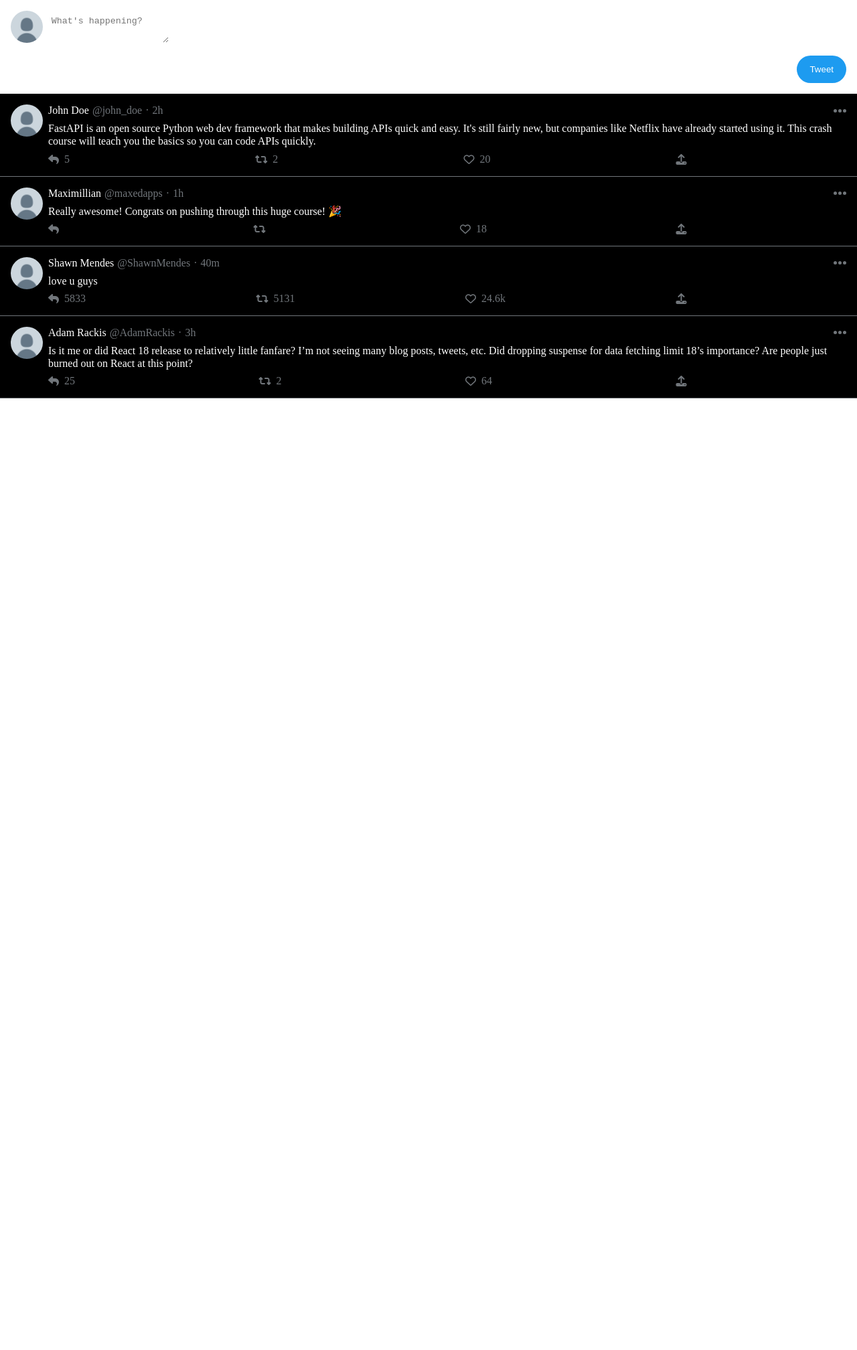
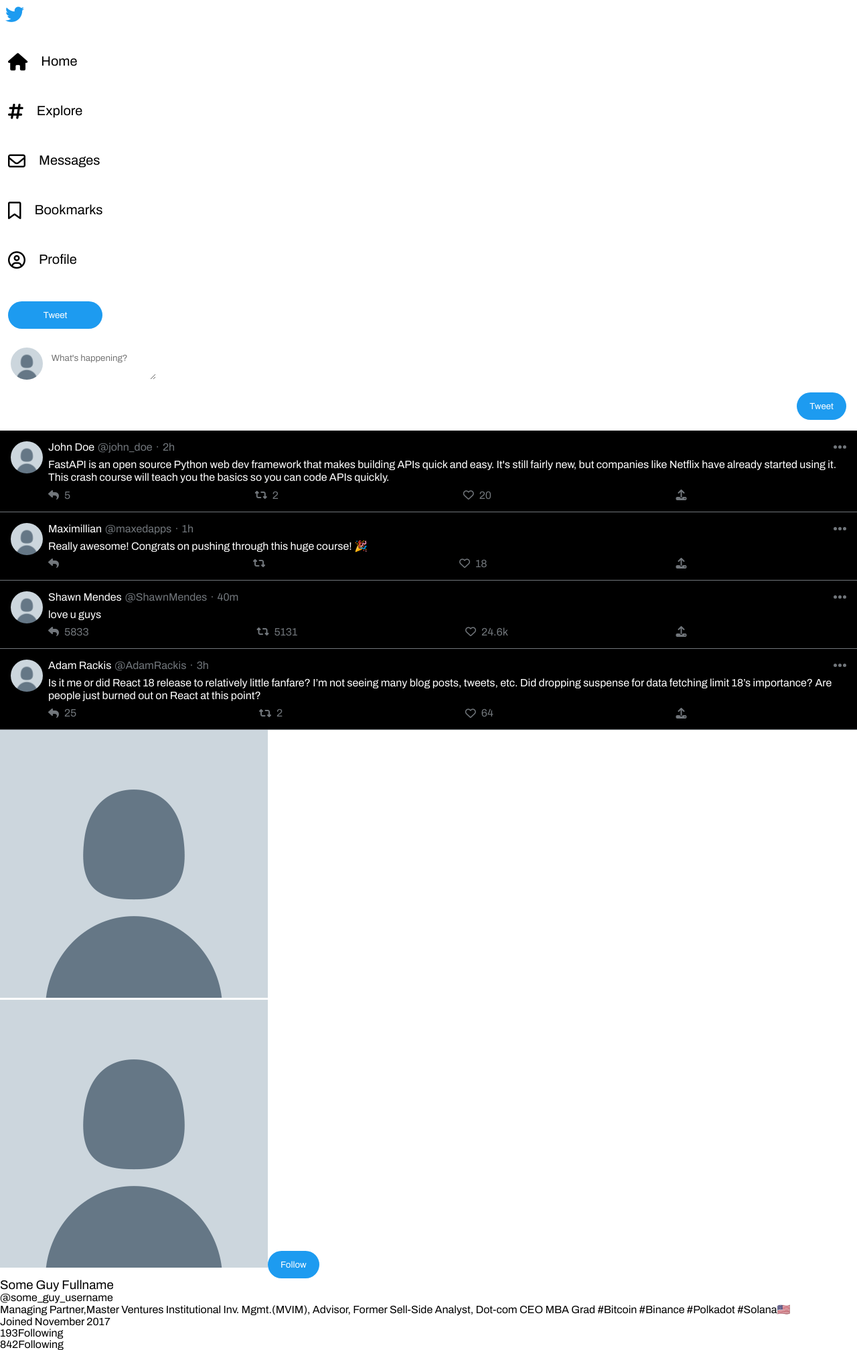
Before and after one commit to Ali-Fattahian/twitter-clone-frontend, a React (Create React App) app: page / in a window 1280 px wide. Shown: the whole page at 67% size. Before the commit the page ends 800 px from the top, so only its background shows below. Built offline with nearby package versions, Linux system fonts and the light colour scheme.

Commit message:
add navigation component and style it, add Profile comp and add new font

```diff
--- a/package.json
+++ b/package.json
@@ -8,6 +8,7 @@
     "@testing-library/user-event": "^13.5.0",
     "react": "^18.0.0",
     "react-dom": "^18.0.0",
+    "react-router-dom": "^6.3.0",
     "react-scripts": "5.0.1",
     "web-vitals": "^2.1.4"
   },
--- a/public/index.html
+++ b/public/index.html
@@ -13,6 +13,12 @@
       src="https://kit.fontawesome.com/bc2a3a5e96.js"
       crossorigin="anonymous"
     ></script>
+    <link rel="preconnect" href="https://fonts.googleapis.com" />
+    <link rel="preconnect" href="https://fonts.gstatic.com" crossorigin />
+    <link
+      href="https://fonts.googleapis.com/css2?family=Archivo&display=swap"
+      rel="stylesheet"
+    />
     <link rel="apple-touch-icon" href="%PUBLIC_URL%/logo192.png" />
     <!--
       manifest.json provides metadata used when your web app is installed on a
--- a/src/App.js
+++ b/src/App.js
@@ -1,15 +1,19 @@
-import React from 'react'
-import './App.css';
-import AddTweet from './components/Tweet/AddTweet';
-import TweetList from './components/Tweet/TweetList';
+import React from "react";
+import "./App.css";
+import { BrowserRouter as Router, Route, Routes } from "react-router-dom";
+import Navigation from "./components/Navigation";
+import AddTweet from "./components/Tweet/AddTweet";
+import TweetList from "./components/Tweet/TweetList";
+import Profile from "./components/Profile";
 
 function App() {
   return (
-    <React.Fragment>
+    <Router>
+      <Navigation />
       <AddTweet />
       <TweetList />
-    </React.Fragment>
-
+      <Profile />
+    </Router>
   );
 }
 
--- /dev/null
+++ b/src/components/Navigation.js
@@ -0,0 +1,38 @@
+import classes from './Navigation.module.css'
+
+const Navigation = () => {
+  return (
+    <section className={classes["nav-container"]}>
+      <nav className={classes.nav}>
+      <div className={classes["nav__item"]} id={classes['twitter-icon']}>
+          <i class="fa fa-twitter"></i>
+        </div>
+        <div className={classes["nav__item"]}>
+          <i class="fa fa-home"></i>
+          <p>Home</p>
+        </div>
+        <div className={classes["nav__item"]}>
+          <i class="fa fa-hashtag"></i>
+          <p>Explore</p>
+        </div>
+        <div className={classes["nav__item"]}>
+          <i class="fa fa-envelope-o"></i>
+          <p>Messages</p>
+        </div>
+        <div className={classes["nav__item"]}>
+          <i class="fa fa-bookmark-o"></i>
+          <p>Bookmarks</p>
+        </div>
+        <div className={classes["nav__item"]}>
+          <i class="far fa-user-circle"></i>
+          <p>Profile</p>
+        </div>
+        <div className={classes['nav__item']} id={classes['nav__tweet']}>
+            <button className='btn'>Tweet</button>
+        </div>
+      </nav>
+    </section>
+  );
+};
+
+export default Navigation;
--- /dev/null
+++ b/src/components/Navigation.module.css
@@ -0,0 +1,63 @@
+.nav-container {
+    display: flex;
+    justify-content: flex-start;
+}
+
+.nav {
+    display: flex;
+    flex-direction: column;
+    gap: 1.5rem;
+}
+
+.nav__item {
+    display: flex;
+    font-size: 20px;
+    gap: 20px;
+    /* word-spacing: 10%; */
+    padding: 12px;
+    border-radius: 2rem;
+    transition: background-color 250ms ease-in-out;
+    text-align: center;
+    cursor: pointer;
+}
+
+.nav__item:hover {
+    background-color: rgb(234, 234, 234);
+}
+
+.nav__item i {
+    font-size: 26px;
+}
+
+#twitter-icon {
+    color: var(--blue-primary);
+    padding: 0;
+    width: fit-content;
+}
+
+#twitter-icon:hover {
+    background-color: #c3e7ff;
+}
+
+#twitter-icon i {
+    font-size: 28px;
+    padding: 8px;
+}
+
+#nav__tweet {
+    display: block;
+}
+
+#nav__tweet:hover {
+    background: none;
+}
+
+#nav__tweet button {
+    width: 100%;
+    cursor: pointer;
+    transition: background-color ease-in 450ms;
+}
+
+#nav__tweet button:hover {
+    background-color: #1a83c9;
+}
--- /dev/null
+++ b/src/components/Profile.js
@@ -0,0 +1,44 @@
+import classes from "./Profile.module.css";
+import ProfilePicture from "./Tweet/default_profile.png";
+
+const Profile = () => {
+  return (
+    <section className={classes.profile}>
+      <div className={classes["profile__top"]}>
+        <div className={classes["profile__top-left"]}></div>
+        <div></div>
+      </div>
+      <img src={ProfilePicture} alt="header" />
+      <div className={classes["profile__bottom"]}>
+        <div className={classes["profile__bottom-middle"]}>
+          <img src={ProfilePicture} alt='profile' />
+          <button className="btn">Follow</button>
+        </div>
+        <div className={classes["profile__bottom-bottom"]}>
+          <div className={classes["user-info"]}>
+            <h3>Some Guy Fullname</h3>
+            <p>@some_guy_username</p>
+          </div>
+          <div className={classes["user-bio"]}>
+            <p>
+              Managing Partner,Master Ventures Institutional Inv. Mgmt.(MVIM),
+              Advisor, Former Sell-Side Analyst, Dot-com CEO MBA Grad #Bitcoin
+              #Binance #Polkadot #Solana🇺🇸
+            </p>
+          </div>
+          <p className={classes["user-date-joined"]}>Joined November 2017</p>
+          <div className={classes["user-follow"]}>
+            <span>193</span>
+            <span id={classes["user-follow__text"]}>Following</span>
+          </div>
+          <div className={classes["user-follow"]}>
+            <span>842</span>
+            <span id={classes["user-follow__text"]}>Following</span>
+          </div>
+        </div>
+      </div>
+    </section>
+  );
+};
+
+export default Profile;
--- a/src/index.css
+++ b/src/index.css
@@ -9,6 +9,7 @@
   margin: 0;
   padding: 0;
   box-sizing: border-box;
+  font-family: 'Archivo', sans-serif;
 }
 
 a {
```
Also changed, not shown: src/components/Profile.module.css (added), 1 other file (tests, documents, lock files or other folders).
